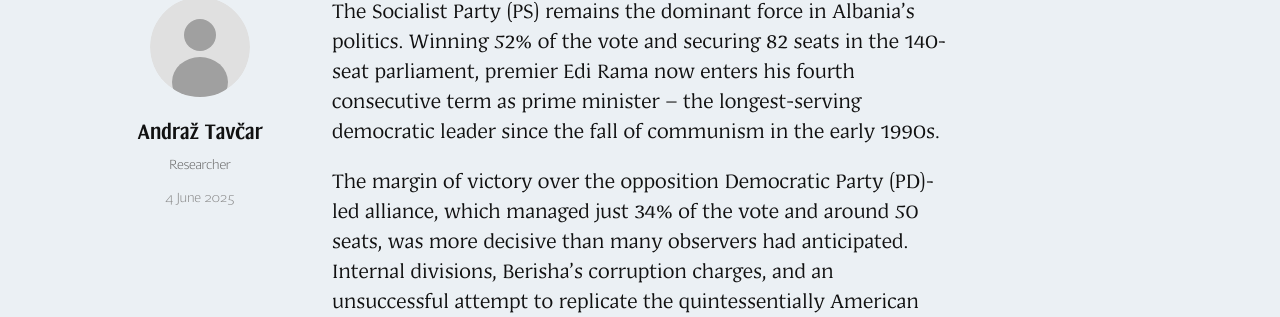
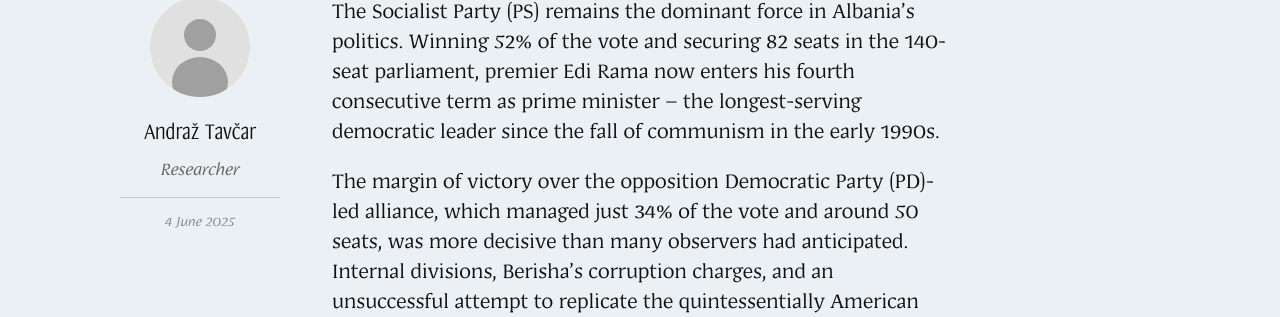
Before and after one commit to tramci/adriatic-website, a Jekyll site: the page built from _posts/2025-06-01-the-long-march-to-europe.md, in a window 1280 px wide and 1400 px high, scrolled down 1270 px. Shown: the part 138-455 px from the top of the window. Built offline with Jekyll 4.4.1, drawn with Linux system fonts in a browser that asks for light colours.

```diff
--- a/assets/css/main.css
+++ b/assets/css/main.css
@@ -70,12 +70,12 @@
   font-display: swap;
 }
 
-/* Lado Bold Condensed */
+/* Lado Light Condensed */
 @font-face {
   font-family: 'Lado';
-  src: url('/azt/assets/fonts/Lado-BoldCondensed.woff2') format('woff2'),
-       url('/azt/assets/fonts/Lado-BoldCondensed.woff') format('woff');
-  font-weight: 700;
+  src: url('/azt/assets/fonts/LadoCondensed-Light.woff2') format('woff2'),
+       url('/azt/assets/fonts/LadoCondensed-Light.woff') format('woff');
+  font-weight: 300;
   font-style: normal;
   font-display: swap;
 }
@@ -1136,24 +1136,28 @@
 .post-author-sidebar .author-name {
   font-family: 'Lado', Georgia, serif;
   font-size: 1.5rem;
-  font-weight: 700;
+  font-weight: 300;
   color: #111111;
   margin-bottom: 0.25rem;
 }
 
 .post-author-sidebar .author-role {
-  font-family: 'SajJY', Verdana, sans-serif;
-  font-size: 0.9rem;
+  font-family: 'Adriatic22', Georgia, serif;
+  font-size: 1.25rem;
   font-style: italic;
   color: #666666;
   margin-bottom: 0.75rem;
+  padding-bottom: 0.75rem;
+  border-bottom: 1px solid #cccccc;
 }
 
 .post-author-sidebar .post-date {
-  font-family: 'SajJY', Verdana, sans-serif;
-  font-size: 0.9rem;
+  font-family: 'Adriatic22', Georgia, serif;
+  font-size: 1rem;
+  font-style: italic;
   color: #888888;
   display: block;
+  margin-top: 0.75rem;
 }
 
 /* Post Body Content - Optimal reading width */
```
Also changed, not shown: _posts/2025-06-01-the-long-march-to-europe.md (+1 -0 lines), _posts/2025-06-02-populist-moment-denied.md (+1 -0 lines), _posts/2025-06-03-insurance-needs-a-new-language.md (+1 -0 lines), _posts/2025-06-22-us-strikes-irans.md (+1 -0 lines), scripts/extract-colors.js (+14 -3 lines), .claude/settings.local.json.
